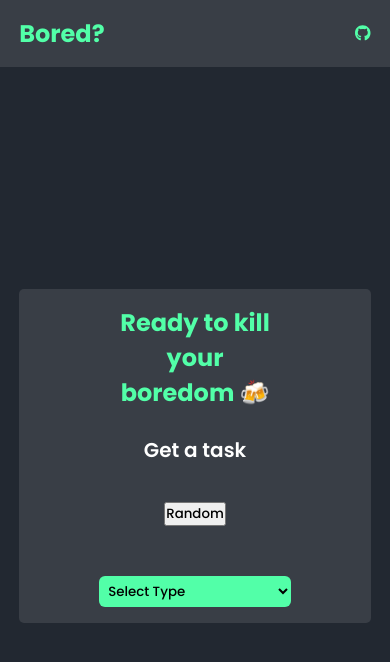
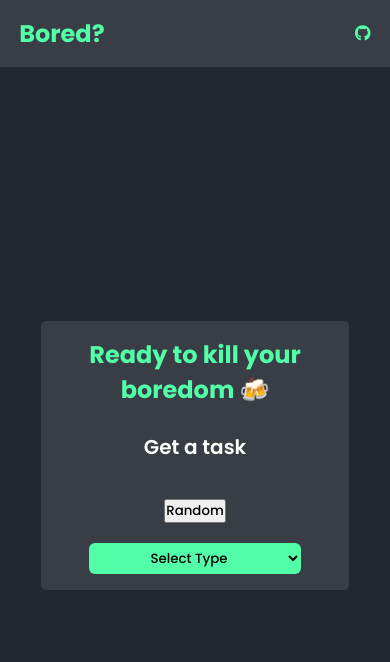
Before and after one commit to ashiquemushtaq/Bored, a React (Create React App) app: page / in a window 390 px wide. Shown: the top 662 px of the page. Built offline with nearby package versions, Linux system fonts and the light colour scheme.

Commit message:
Updated Style.css

```diff
--- a/src/components/style.css
+++ b/src/components/style.css
@@ -69,6 +69,7 @@ select{
     border: none;
     border-radius: 6px;
     font-size: 500;
+    text-align: center;
 }
 
 select:hover{
@@ -77,14 +78,12 @@ select:hover{
 
 @media only screen and (max-width: 590px){
 
-
     nav{
         padding:1rem 1.2rem;
     }
 
    section{
         padding: 1rem 1.2rem;
-        overflow-x:hidden;
    }
     .card{
         padding: 1rem 5rem;
@@ -92,8 +91,14 @@ select:hover{
 }
 
 @media only screen and (max-width: 500px){
+
+    .card{
+        padding: 1rem 3rem;
+    }
+
     .controls{
         flex-direction: column;
+        gap: 20px;
     }
 
     .btn{
```
